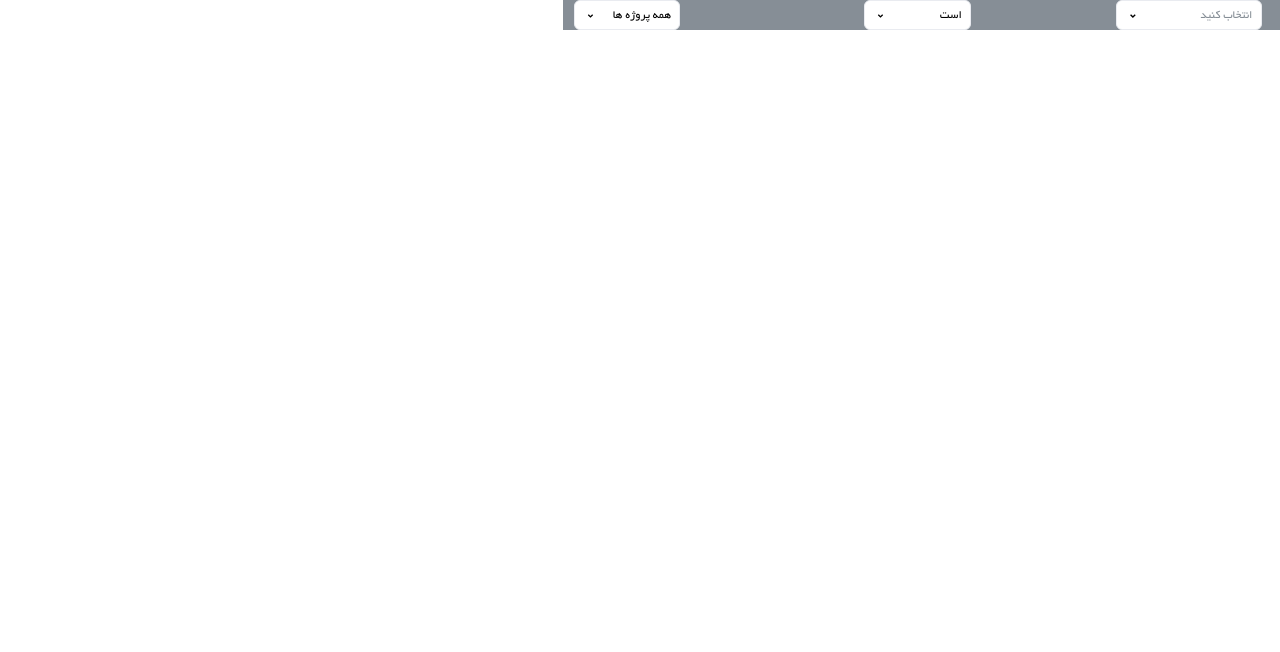
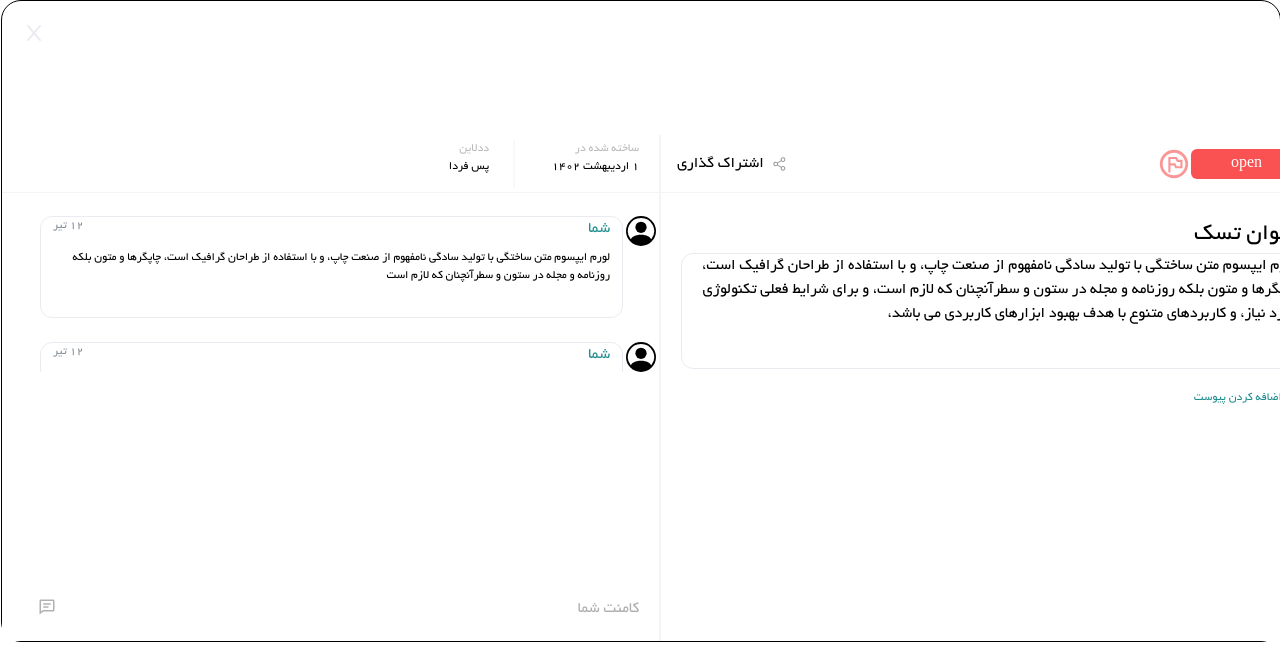
Before and after one commit to AliZarei81/Quera.T.M, a React (Create React App) app: page / in a window 1280 px wide. Shown: the top 652 px of the page. Built offline with nearby package versions, Linux system fonts and the light colour scheme.

Commit message:
taskinfo

```diff
--- a/src/App.tsx
+++ b/src/App.tsx
@@ -11,16 +11,12 @@ import ProfileForm from "./components/Profile/ProfileForm";
 import AccountForm from "./components/Profile/AccountForm";
 import SettingForm from "./components/Profile/SettingForm";
 import CammonDropdown from "./components/Common/CommonDropdown";
+import TaskInfo from "./components/TaskInformation/TaskInfo";
 
 function App() {
   return (
-       <div className="flex justify-between bg-gray-primary">
-       <CammonDropdown type="fullaccess"></CammonDropdown>
-       <CammonDropdown type="search between filters"></CammonDropdown>
-       <CammonDropdown type="select"></CammonDropdown>
-       <CammonDropdown type="is and is not"></CammonDropdown>
-
-       <CammonDropdown type="Wich Project Access" projects={["پروژه اول", "پروژه دوم"]}></CammonDropdown>
+       <div className="flex justify-between ">
+       <TaskInfo BuildDate="۱ اردیبهشت ۱۴۰۲" Deadline="پس فردا"></TaskInfo>
        </div>
   );
 }
--- /dev/null
+++ b/src/components/TaskInformation/Comment/index.tsx
@@ -0,0 +1,111 @@
+import React, { useState } from 'react';
+import { BiCommentDetail } from 'react-icons/bi';
+import Button from '../../Common/Button';
+import { GrAttachment } from 'react-icons/gr';
+import { HiOutlineAtSymbol } from 'react-icons/hi';
+import { GrDocument } from 'react-icons/gr';
+import { BsEmojiSmile } from 'react-icons/bs';
+import { AiOutlineShareAlt } from 'react-icons/ai';
+import Input from '../../Common/Input';
+import { BsPersonCircle } from 'react-icons/bs';
+
+interface iComments {
+  name: string;
+  date?: string;
+  comment: string;
+}
+
+const comments: iComments[] = [
+  {
+    name: 'شما',
+    date: '۱۲ تیر',
+    comment:
+      'لورم ایپسوم متن ساختگی با تولید سادگی نامفهوم از صنعت چاپ، و با استفاده از طراحان گرافیک است، چاپگرها و متون بلکه روزنامه و مجله در ستون و سطرآنچنان که لازم است',
+  },
+  {
+    name: 'شما',
+    date: '۱۲ تیر',
+    comment:
+      'لورم ایپسوم متن ساختگی با تولید سادگی نامفهوم از صنعت چاپ، و با استفاده از طراحان گرافیک است، چاپگرها و متون بلکه روزنامه و مجله در ستون و سطرآنچنان که لازم است',
+  }
+];
+
+const Comment: React.FC = () => {
+  const [textValue, setTextValue] = useState('');
+  const [isOpen, setIsOpen] = useState(true);
+
+
+  const handleDropdownToggle = () => {
+    setIsOpen(!isOpen);
+  };
+
+  const handleChange = (event: React.ChangeEvent<HTMLTextAreaElement>) => {
+    setTextValue(event.target.value);
+  };
+
+
+  return (
+    <div className='h-[100vh] flex flex-col justify-between'>
+      <div className='pb-[20px] overflow-auto h-[180px]'>
+        <div className='overflow-auto'>
+          {comments.map((cm, index) => (
+            <div key={index} className='h-[102px] flex mt-[24px]'>
+              <div className='w-[36px] flex justify-center'>
+                <BsPersonCircle className='w-[30px] h-[30px]' />
+              </div>
+              <div className='flex flex-col border-[1px] w-[583px] gap-[8px] rounded-[12px] border-gray-border'>
+                <div className='flex justify-between pr-[12px] pl-[12px]'>
+                  <div className='text-[16px] text-[#208D8E]'>{cm.name}</div>
+                  <div className='text-[12px] text-gray-primary'>{cm.date}</div>
+                </div>
+                <div className='text-[12px] pr-[12px] pl-[12px]'>{cm.comment}</div>
+              </div>
+            </div>
+          ))}
+        </div>
+      </div>
+
+      {isOpen ? (
+        <div className='w-[657px] h-[57px] pl-[36] pr-[20px] flex justify-between '>
+          <div onClick={handleDropdownToggle} className='w-[100px] h-[23px] text-[#AEAEAE] text-[16px] mt-[13px]'>
+            کامنت شما
+          </div>
+          <BiCommentDetail className='w-[18px] h-[18px] opacity-30 mt-[14px] ml-[36px]' />
+        </div>
+      ) : (
+        <div className='flex flex-col'>
+          <div className='w-[657px] h-[209px] pl-[36] pr-[20px] flex justify-between'>
+            <textarea
+              name='comment'
+              value={textValue}
+              id='cm'
+              placeholder='کامنت'
+              onChange={handleChange}
+              className='w-[550px] h-[180px] outline-none'
+            ></textarea>
+            <BiCommentDetail className='w-[18px] h-[18px] opacity-30 mt-[14px] ml-[36px]' />
+          </div>
+          <div>
+            <div className='flex justify-between'>
+              <div className='flex pr-[20px] pl-[20px] gap-[20px]'>
+                <HiOutlineAtSymbol className='opacity-40' />
+                <GrAttachment className='opacity-40' />
+                <GrDocument className='opacity-40' />
+                <BsEmojiSmile className='opacity-40' />
+              </div>
+              <div onClick={handleDropdownToggle} className='pr-[20px] pl-[20px]'>
+                <Button
+                  className='text-white bg-[#208D8E] rounded-[6px] gap-[4px] pr-[12px] pl-[12px] pb-[6px] pt-[6px]'
+                  title='ثبت کامنت'
+                  onClick={handleDropdownToggle}
+                ></Button>
+              </div>
+            </div>
+          </div>
+        </div>
+      )}
+    </div>
+  );
+};
+
+export default Comment;
--- /dev/null
+++ b/src/components/TaskInformation/TaskInfo/index.tsx
@@ -0,0 +1,73 @@
+import React, { useState } from 'react'
+import Comment from '../Comment'
+import { BiCommentDetail } from 'react-icons/bi';
+import Button from '../../Common/Button';
+import { GrAttachment } from 'react-icons/gr';
+import { HiOutlineAtSymbol } from 'react-icons/hi';
+import { GrDocument } from 'react-icons/gr';
+import { BsEmojiSmile } from 'react-icons/bs';
+import { GoShareAndroid } from 'react-icons/go';
+import { MdOutlineFlagCircle } from 'react-icons/md';
+import TaskTitle from '../TaskTitle';
+import { AiOutlineClose } from 'react-icons/ai';
+
+interface iTaskIndo{
+    BuildDate: string,
+    Deadline: string
+}
+
+const TaskInfo: React.FC<iTaskIndo> = ({BuildDate, Deadline}) => {
+    const [isOpen, setIsOpen] = useState(true);
+
+    const handleDropdownToggle = () => {
+      setIsOpen(!isOpen);
+    };
+
+    return (
+    <div className='w-[100%] h-[100%]  rounded-[20px] bg-white font-iran-yekan flex flex-col items-end z-20 border-[1px] '>
+        <AiOutlineClose className='w-[24px] h-[24px] ml-[20px] mt-[20px] text-gray-border'></AiOutlineClose>
+        <div className='w-[1316px] h-[506px] bg-white mt-[90px] flex '>
+            <div className=' w-[659px] h-[506px]'>
+            <div className='w-[657px] h-[57px] gap-m pl-[36] flex justify-between '>
+                <div className='flex items-center pr-[16px] pl-[16px] w-[228px]'>
+                <div><Button title='open' className='bg-red-primary text-white rounded-[6px] justify-center text-whiteX w-[111px] h-[30px]  gap-[2px] text-center'></Button>
+                    </div>
+                    <MdOutlineFlagCircle className='text-red-primary w-[34px] h-[34px] opacity-60'></MdOutlineFlagCircle>
+                </div>
+                <div className='flex items-center  pr-[16px] pl-[16px] gap-xs'>
+                    <GoShareAndroid className='opacity-40 '></GoShareAndroid>
+                    <div>اشتراک گذاری</div>
+                </div>
+            </div>
+            <hr className='border-hr-gray'/>
+            <TaskTitle></TaskTitle>
+            </div>
+
+            <div className='border-[1px] h-[] border-[#F4F4F4]'></div>
+
+            <div className='flex flex-col justify-between w-[657px] h-[506px] '>
+                <div className='w-[657px] h-[57px] gap-m pl-[36]   '>
+                    <div className='w-[216px] h-[57px] gap-m flex justify-between items-center pr-[20px]'>
+                        <div className='w-[115px] h-[48px] gap-xs'>
+                            <div className='text-[12px] text-[#BBBBBB] '>ساخته شده در</div>
+                            <div className='text-[12px]  '>{BuildDate}</div>
+                        </div>
+                        <div className='border-[1px] h-[48px] opacity-50 border-[#F4F4F4]'></div>
+                        <div className='w-[53px] h-[48px] gap-xs '>
+                            <div className=' text-[12px] text-[#BBBBBB] '>ددلاین</div>
+                            <div className='text-[12px]  '>{Deadline}</div>
+                        </div>
+                    </div>
+                    <hr className='border-hr-gray'/>
+                </div>
+
+                <Comment></Comment>
+            </div>
+        </div>
+    </div>
+
+    )
+}
+
+
+export default TaskInfo
--- /dev/null
+++ b/src/components/TaskInformation/TaskTitle/index.tsx
@@ -0,0 +1,21 @@
+import React, { useState } from 'react';
+import { AiOutlinePlusSquare } from 'react-icons/ai';
+
+
+
+const TaskTitle: React.FC = () => {
+
+    return(
+        <div className='flex flex-col items-center pt-[24px]'>
+            <div className='flex justify-start w-[617px] text-[24px]'><div >عنوان تسک</div></div>
+            <div className='w-[617px] h-[116px] rounded-[12px] border-[1px] border-gray-border text-[16px]'>لورم ایپسوم متن ساختگی با تولید سادگی نامفهوم از صنعت چاپ، و با استفاده از طراحان گرافیک است، چاپگرها و متون بلکه روزنامه و مجله در ستون و سطرآنچنان که لازم است، و برای شرایط فعلی تکنولوژی مورد نیاز، و کاربردهای متنوع با هدف بهبود ابزارهای کاربردی می باشد، </div>
+            <div className='flex pt-[20px] items-center text-[#208D8E] justify-start w-[617px]'>
+                <AiOutlinePlusSquare></AiOutlinePlusSquare>
+                <div className='text-[12px]'>اضافه کردن پیوست</div>
+            </div>
+        </div>
+    )
+}
+
+
+export default TaskTitle
```
